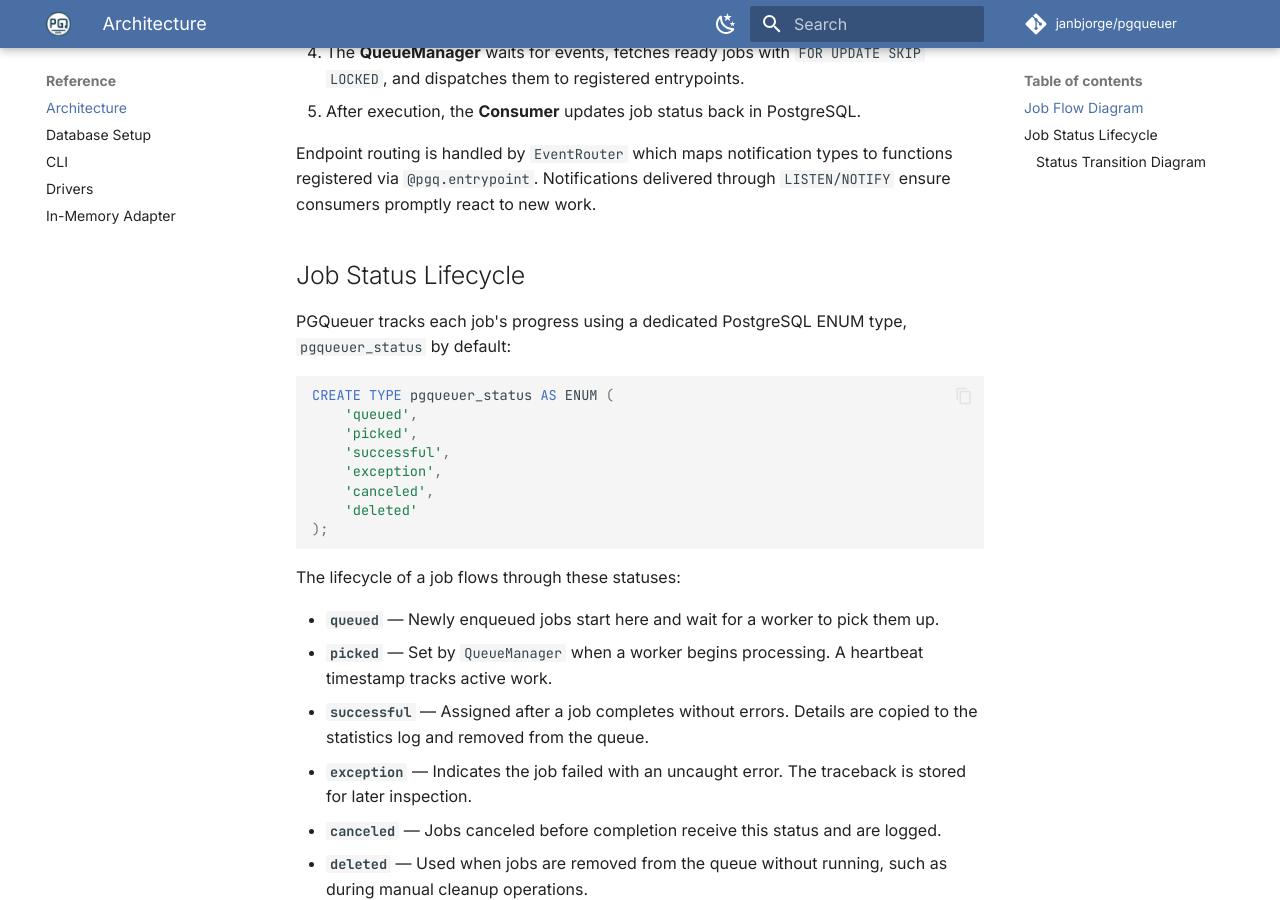
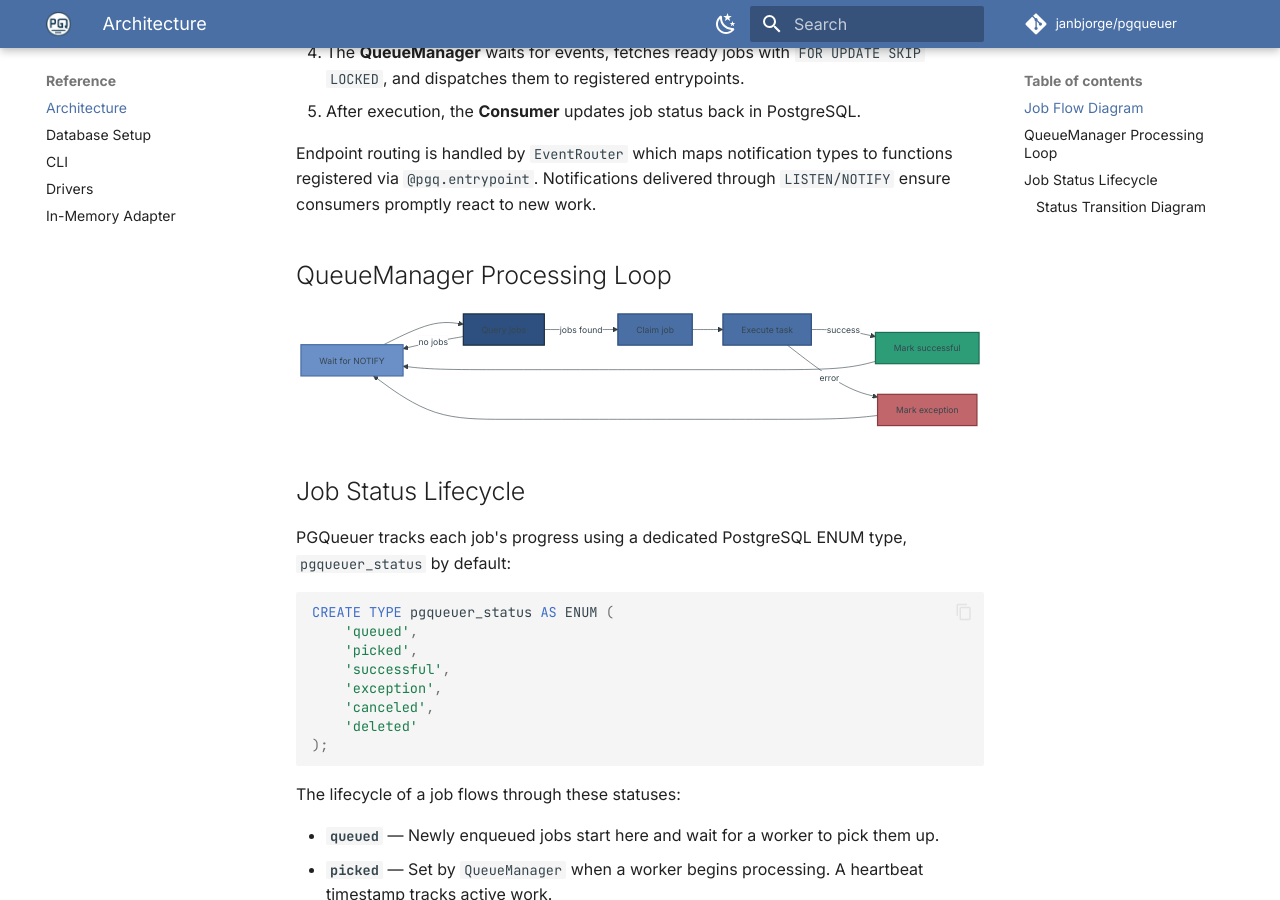
Before and after one commit to janbjorge/pgqueuer, an MkDocs documentation site: the page built from docs/reference/architecture.md, in a window 1280 px wide and 900 px high, scrolled down 531 px. Built offline with MkDocs 1.6.1 and Material for MkDocs 9.7.7, drawn with Linux system fonts in a browser that asks for light colours; comment, search, counter and statistics services are not loaded; some of the changed lines change nothing that is shown.

Commit message:
docs: restore QueueManager diagram, fix rendering
Root cause of broken rendering: htmlLabels:true + hexagon nodes ({{...}})
rendered as giant amber trapezoids in the browser.

Fix:
- Remove htmlLabels entirely
- Remove hexagon decision nodes, use edge labels for branching instead
- Clean plain flowchart LR with no special node types

````diff
--- a/docs/reference/architecture.md
+++ b/docs/reference/architecture.md
@@ -30,6 +30,33 @@ flowchart LR
 Endpoint routing is handled by `EventRouter` which maps notification types to
 functions registered via `@pgq.entrypoint`. Notifications delivered through
 `LISTEN/NOTIFY` ensure consumers promptly react to new work.
+
+## QueueManager Processing Loop
+
+```mermaid
+%%{init: {'theme': 'base', 'themeVariables': {'fontSize': '14px', 'fontFamily': 'Inter, sans-serif'}}}%%
+flowchart LR
+    Wait[Wait for NOTIFY] --> Query[Query jobs]
+    Query -->|no jobs| Wait
+    Query -->|jobs found| Claim[Claim job]
+    Claim --> Execute[Execute task]
+    Execute -->|success| Success[Mark successful]
+    Execute -->|error| Error[Mark exception]
+    Success --> Wait
+    Error --> Wait
+
+    classDef wait    fill:#6B8FC7,stroke:#4A6FA5,stroke-width:2px,color:#fff
+    classDef db      fill:#2E5080,stroke:#1a2f40,stroke-width:2px,color:#fff
+    classDef process fill:#4A6FA5,stroke:#2E5080,stroke-width:2px,color:#fff
+    classDef success fill:#2D9D78,stroke:#1d6d55,stroke-width:2px,color:#fff
+    classDef error   fill:#C1666B,stroke:#8b3a3f,stroke-width:2px,color:#fff
+
+    class Wait wait
+    class Query db
+    class Claim,Execute process
+    class Success success
+    class Error error
+```
 
 ## Job Status Lifecycle
 
````
